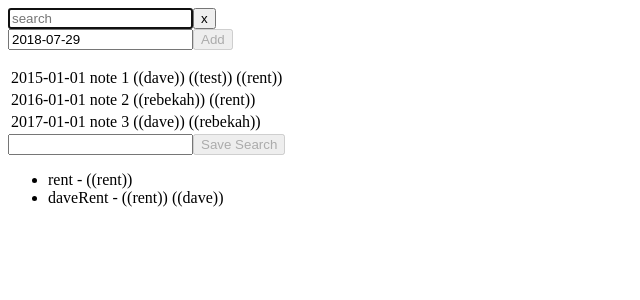
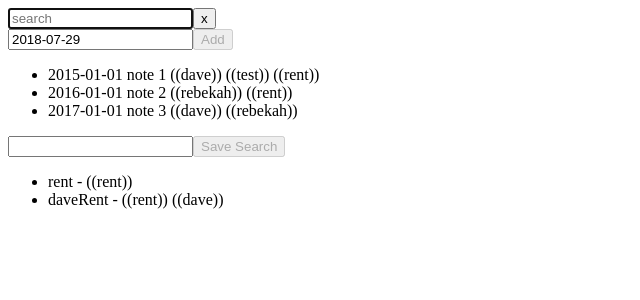
Before and after one commit to davehoch/factlets, an Angular app: page /factletList in a window 1280 px wide. Shown: the top 300 px of the page, without its empty margins (0-640 px from the left). Built offline with nearby package versions, Linux system fonts and the light colour scheme.

Commit message:
clicking on saved searches works

```diff
--- a/src/app/factlet-list/factlet-list.component.html
+++ b/src/app/factlet-list/factlet-list.component.html
@@ -1,9 +1,10 @@
 <!-- <input [(ngModel)]="listFilter" placeholder="search"> -->
 <!-- <input type="text" #box (keyup.enter)="setFilter(box.value); box.value=''" placeholder="search"> -->
-<div>
-  <input type="text" #box (keyup)="listFilter = box.value" placeholder="search" autofocus>
+<form [formGroup]="searchForm">
+  <!-- <input type="text" #box (keyup)="listFilter = box.value" placeholder="search" autofocus> -->
+  <input type="text" [formControl]="searchInputControl" #box (keyup)="listFilter = box.value" placeholder="search" autofocus>
   <button (click)="listFilter = ''; box.value = ''">x</button>
-</div>
+</form>
 
 <!-- <div>
   <input id='newInput' #contentInput (keyup.enter)="addFactlet(contentInput.value); contentInput.value=getDateStr();" />
@@ -22,12 +23,10 @@
   </ul>
 </form>
 
-<table>
-  <tr *ngFor="let factlet of displayedFactlets">
-    <td>
-      <app-factlet [factlet]="factlet"></app-factlet>
-    </td>
-  </tr>
-</table>
+<ul>
+  <li *ngFor="let factlet of displayedFactlets">
+    <app-factlet [factlet]="factlet"></app-factlet>
+  </li>
+</ul>
 
 <app-saved-search-list></app-saved-search-list>
--- a/src/app/factlet-list/factlet-list.component.ts
+++ b/src/app/factlet-list/factlet-list.component.ts
@@ -11,7 +11,6 @@ import { Factlet } from '../factlet.model';
 import { FactletService } from '../factlet.service';
 import { FactletUtilsService } from '../factlet-utils.service';
 import { SearchValueService } from '../search-value.service';
-
 
 @Component({
   selector: 'app-factlet-list',
@@ -27,18 +26,34 @@ export class FactletListComponent implements OnInit {
   addFactletForm: FormGroup;
   newFactletControl: AbstractControl;
 
+  searchForm: FormGroup;
+  searchInputControl: AbstractControl;
+
   constructor(private factletService: FactletService,
     private fb: FormBuilder,
     private searchValueService: SearchValueService) {
+
     this.addFactletForm = fb.group({
       'newFactletControl': [this.getDateStr(), Validators.compose([Validators.required, this.factletValidator])]
     });
     this.newFactletControl = this.addFactletForm.controls['newFactletControl'];
+
+    this.searchForm = fb.group({
+      'searchInputControl': ['']
+    });
+    this.searchInputControl = this.searchForm.controls['searchInputControl'];
+
+    // This could be a better way to go.
+    // this.searchInputControl.valueChanges.subscribe(value -> search);
   }
 
   ngOnInit() {
     this.searchFilter = '';
     this.getFactlets();
+    this.searchValueService.savedSearchChanged$.subscribe(savedSearch => {
+      this.searchInputControl.setValue(savedSearch.searchString);
+      this.listFilter = savedSearch.searchString;
+    });
   }
 
   getFactlets(): void {
--- a/src/app/saved-search-list/saved-search-list.component.html
+++ b/src/app/saved-search-list/saved-search-list.component.html
@@ -9,7 +9,7 @@
 </form>
 
 <ul>
-  <li *ngFor="let savedSearch of savedSearches">
-    {{savedSearch.name}} - {{savedSearch.searchString}}
+  <li *ngFor="let savedSearch of savedSearches" (click)="searchClicked(savedSearch)">
+    <app-saved-search [savedSearch]="savedSearch"></app-saved-search>
   </li>
 </ul>
--- a/src/app/saved-search-list/saved-search-list.component.ts
+++ b/src/app/saved-search-list/saved-search-list.component.ts
@@ -37,7 +37,6 @@ export class SavedSearchListComponent implements OnInit {
     this.getSavedSearches();
     this.searchValueService.searchInputChanged$.subscribe(value => {
       this.currentSearchString = value;
-      console.log('change:' + this.currentSearchString);
     });
   }
 
@@ -62,6 +61,7 @@ export class SavedSearchListComponent implements OnInit {
     //   return { duplicateName: true };
     // }
 
+    // Make sure there is a search string
     // if (!this.currentSearchString || this.currentSearchString === '') {
     //   return { emptySearchString: true };
     // }
@@ -70,4 +70,8 @@ export class SavedSearchListComponent implements OnInit {
       return { fake: true };
     }
   }
+
+  searchClicked(savedSearch: SavedSearch): void {
+    this.searchValueService.savedSearchChanged(savedSearch);
+  }
 }
--- a/src/app/saved-search/saved-search.component.html
+++ b/src/app/saved-search/saved-search.component.html
@@ -1 +1 @@
-{{ savedSearch.name }}
+{{savedSearch.name}} - {{savedSearch.searchString}}
--- a/src/app/search-value.service.ts
+++ b/src/app/search-value.service.ts
@@ -14,7 +14,7 @@ export class SearchValueService {
   savedSearchChanged$ = this.savedSearchChangedSource.asObservable();
 
   searchInputChanged(value: string) {
-    console.log('service:' + value);
+    // publish this event so that others can listen to it
     this.searchInputChangedSource.next(value);
   }
 
```
